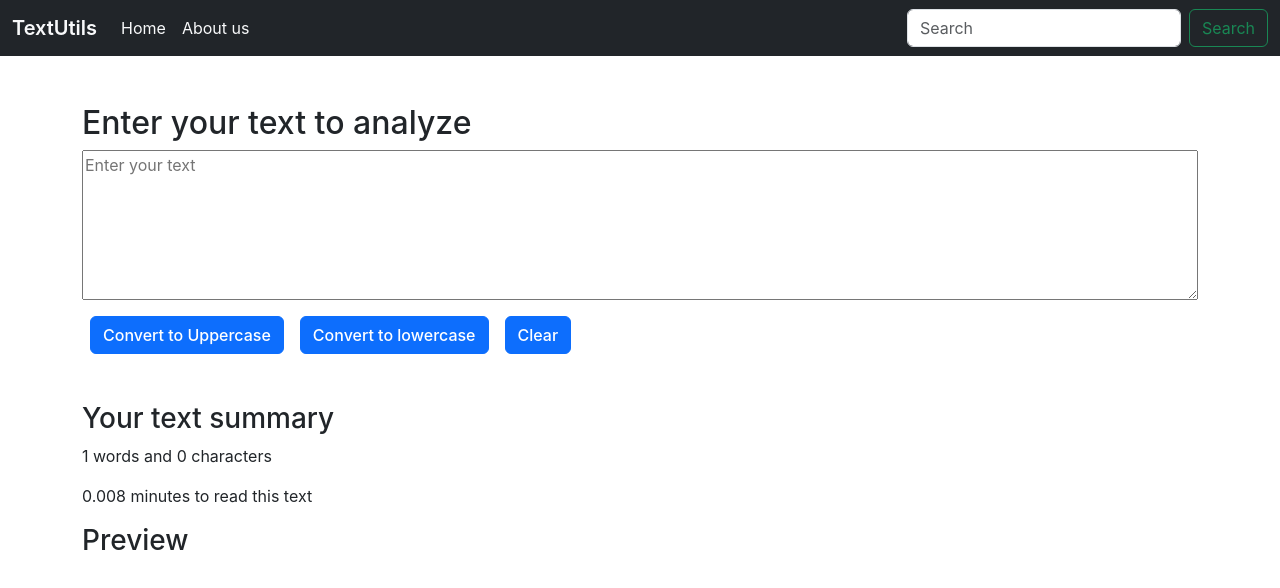
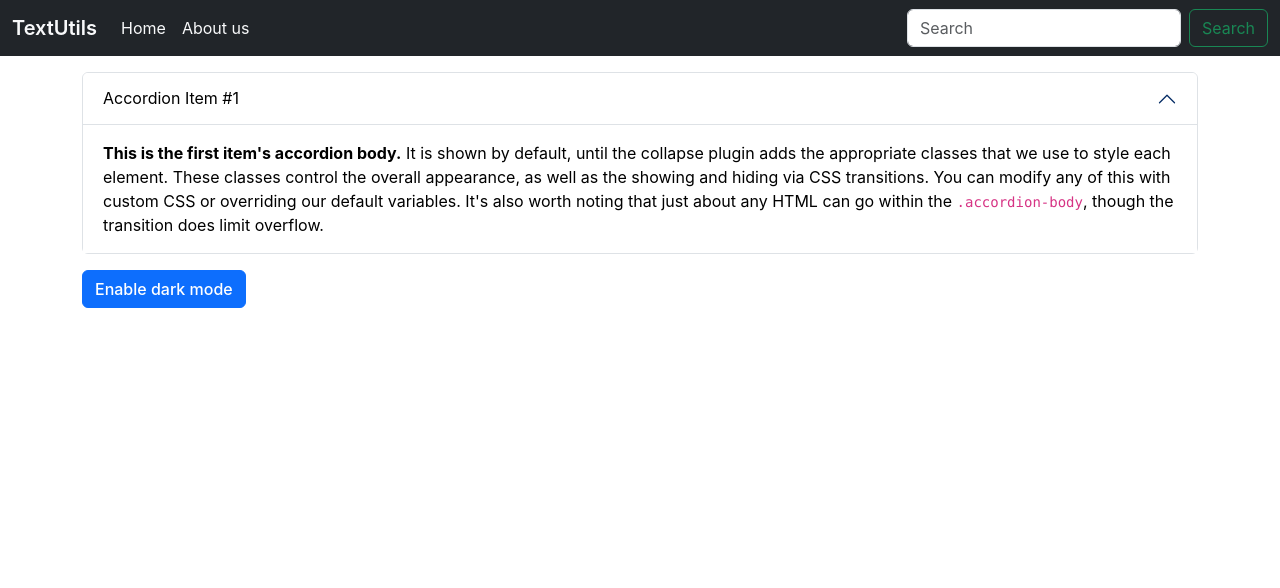
Before and after one commit to Nitinkumar2905/TextUtils-react, a React (Create React App) app: page / in a window 1280 px wide. Shown: the top 588 px of the page. Built offline with nearby package versions, Linux system fonts and the light colour scheme.

Commit message:
added another component and functionaliy in about components "mode button"

```diff
--- a/src/App.js
+++ b/src/App.js
@@ -1,12 +1,14 @@
 import './App.css';
 import Navbar from './Components/Navbar';
-import Textform from './Components/Textform';
+// import Textform from './Components/Textform';
+import About from './Components/About';
 
 function App() {
   return (
     <>
     <Navbar title='TextUtils'/>
-    <Textform heading='Enter your text to analyze'/>
+    <About/>
+    {/* <Textform heading='Enter your text to analyze'/> */}
     </>
   );
 }
--- /dev/null
+++ b/src/Components/About.jsx
@@ -0,0 +1,72 @@
+import React , {useState} from 'react'
+
+export default function About() {
+
+    const[style, setStyle] = useState({
+        color : 'black',
+        backgroundColor : 'white'
+    })
+    const[btn , setBtn] = useState('Enable dark mode')
+
+    const toggleStyle=()=>{
+        if(style.color==='black'){
+            setStyle({
+                color : 'white',
+                backgroundColor : 'black'
+            })
+            setBtn('Enable light mode')
+        }
+        else{
+            setStyle({
+                color : 'black',
+                backgroundColor : 'white'
+            })
+            setBtn('Enable dark mode')
+        }
+    }
+    return (
+        <>
+           <div className='container my-3'>
+                <div className="accordion" id="accordionExample" >
+                    <div className="accordion-item" style={style}>
+                        <h2 className="accordion-header">
+                            <button className="accordion-button" style={style} type="button" data-bs-toggle="collapse" data-bs-target="#collapseOne" aria-expanded="true" aria-controls="collapseOne">
+                                Accordion Item #1
+                            </button>
+                        </h2>
+                        <div id="collapseOne" className="accordion-collapse collapse show" data-bs-parent="#accordionExample">
+                            <div className="accordion-body" style={style}>
+                                <strong>This is the first item's accordion body.</strong> It is shown by default, until the collapse plugin adds the appropriate classes that we use to style each element. These classes control the overall appearance, as well as the showing and hiding via CSS transitions. You can modify any of this with custom CSS or overriding our default variables. It's also worth noting that just about any HTML can go within the <code>.accordion-body</code>, though the transition does limit overflow.
+                            </div>
+                        </div>
+                    </div>
+                    {/* <div className="accordion-item">
+                        <h2 className="accordion-header">
+                            <button className="accordion-button collapsed" type="button" data-bs-toggle="collapse" data-bs-target="#collapseTwo" aria-expanded="false" aria-controls="collapseTwo">
+                                Accordion Item #2
+                            </button>
+                        </h2>
+                        <div id="collapseTwo" className="accordion-collapse collapse" data-bs-parent="#accordionExample">
+                            <div className="accordion-body">
+                                <strong>This is the second item's accordion body.</strong> It is hidden by default, until the collapse plugin adds the appropriate classes that we use to style each element. These classes control the overall appearance, as well as the showing and hiding via CSS transitions. You can modify any of this with custom CSS or overriding our default variables. It's also worth noting that just about any HTML can go within the <code>.accordion-body</code>, though the transition does limit overflow.
+                            </div>
+                        </div>
+                    </div> */}
+                    {/* <div className="accordion-item">
+                        <h2 className="accordion-header">
+                            <button className="accordion-button collapsed" type="button" data-bs-toggle="collapse" data-bs-target="#collapseThree" aria-expanded="false" aria-controls="collapseThree">
+                                Accordion Item #3
+                            </button>
+                        </h2>
+                        <div id="collapseThree" className="accordion-collapse collapse" data-bs-parent="#accordionExample">
+                            <div className="accordion-body">
+                                <strong>This is the third item's accordion body.</strong> It is hidden by default, until the collapse plugin adds the appropriate classes that we use to style each element. These classes control the overall appearance, as well as the showing and hiding via CSS transitions. You can modify any of this with custom CSS or overriding our default variables. It's also worth noting that just about any HTML can go within the <code>.accordion-body</code>, though the transition does limit overflow.
+                            </div>
+                        </div>
+                    </div> */}
+                </div>
+                <button type='button' onClick={toggleStyle} className='btn btn-primary my-3 fw-medium'>{btn}</button>
+           </div>
+        </>
+    )
+}
```
